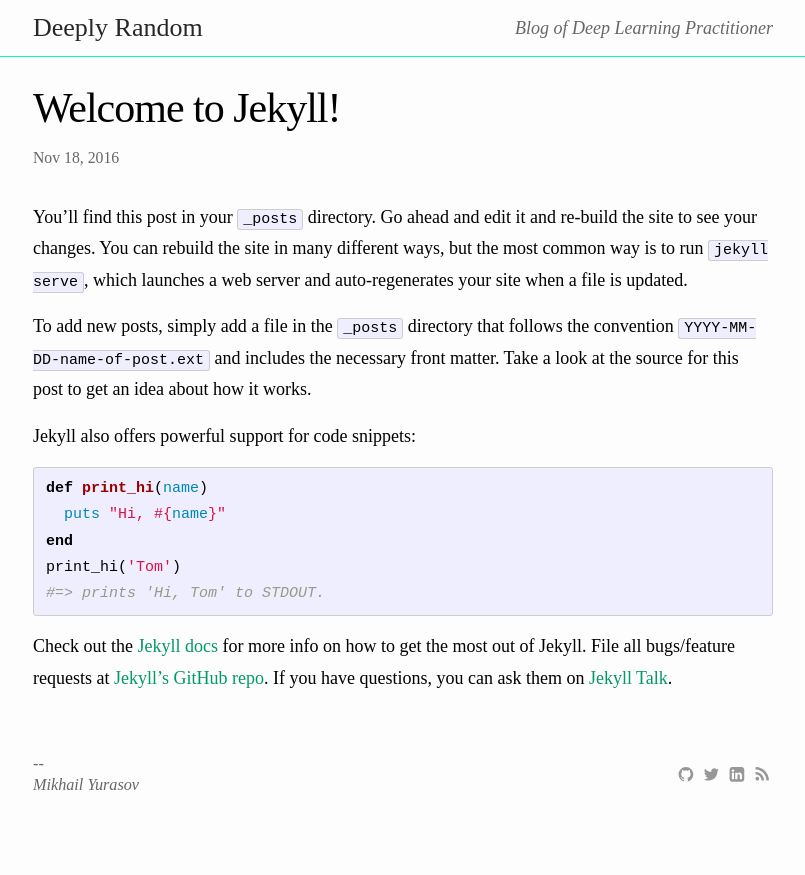
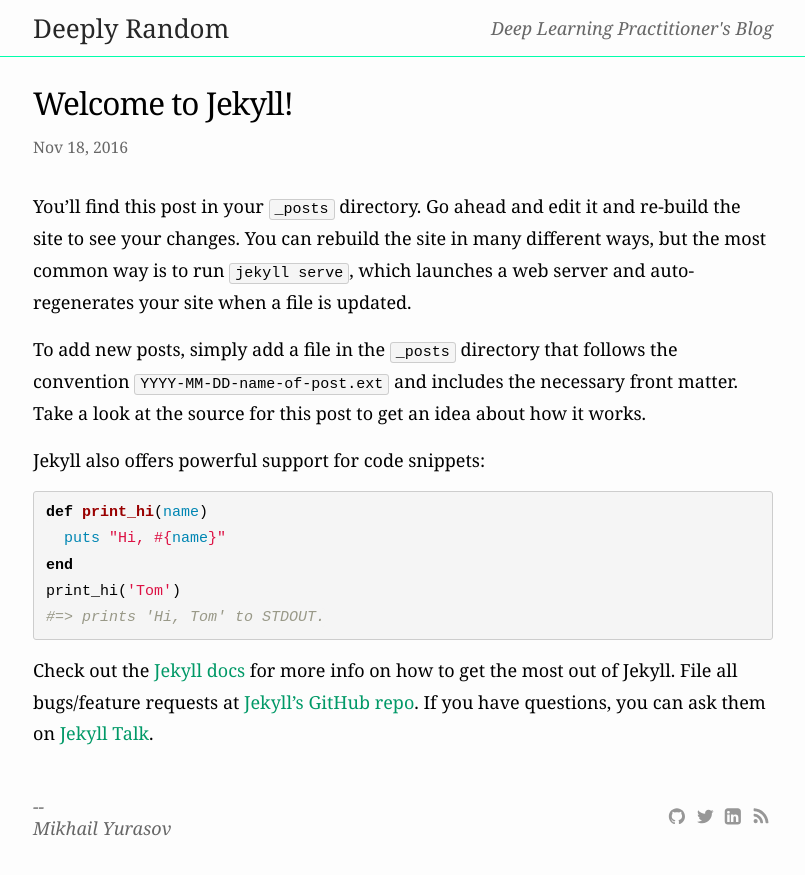
Before and after one commit to myurasov/myurasov.github.io, a Jekyll site: the page built from _posts/2016-11-18-welcome-to-jekyll.markdown, in a window 1280 px wide. Shown: the top 875 px of the page, without its empty margins (237-1042 px from the left). Built offline with Jekyll 4.4.1, drawn with Linux system fonts in a browser that asks for light colours.

Commit message:
Update styles

```diff
--- a/_includes/header.html
+++ b/_includes/header.html
@@ -2,7 +2,7 @@
 
   <div class="wrapper">
     <a class="site-title" href="{{ "/" | relative_url}}">{{ site.title | escape }}</a>
-    <span class="site-title subtitle">Blog of Deep Learning Practitioner</span>
+    <span class="site-title subtitle">Deep Learning Practitioner's Blog</span>
   </div>
 
 </header>
--- a/_sass/_base.scss
+++ b/_sass/_base.scss
@@ -132,7 +132,7 @@
   font-size: 15px;
   border: 1px solid $grey-color-light;
   border-radius: 3px;
-  background-color: #eef;
+  background-color: $code-bg;
 }
 
 code {
--- a/_sass/_layout.scss
+++ b/_sass/_layout.scss
@@ -118,7 +118,7 @@
 }
 
 .footer-col-wrapper {
-    font-size: 0.9em;
+    font-size: 1em;
     color: $grey-color;
     margin-left: -$spacing-unit / 2;
     @extend %clearfix;
@@ -183,6 +183,7 @@
  */
 .page-content {
     padding: $spacing-unit 0;
+    padding-bottom: $spacing-unit - 15px;
 }
 
 .page-heading {
@@ -215,7 +216,7 @@
 }
 
 .post-title {
-    font-size: 42px;
+    font-size: 1.75em;
     letter-spacing: -1px;
     line-height: 1;
     @include media-query($on-laptop) {
@@ -251,7 +252,7 @@
 ///
 
 .social-media-list li a {
-    $w: 20px;
+    $w: 22px;
 
     text-decoration: none;
     opacity: 0.4;
--- a/_sass/_syntax-highlighting.scss
+++ b/_sass/_syntax-highlighting.scss
@@ -6,7 +6,7 @@
   @extend %vertical-rhythm;
 
   .highlighter-rouge & {
-    background: #f5f5f5;
+    background: $code-bg;
   }
 
   .c     { color: #998; font-style: italic } // Comment
--- a/_sass/_variables.scss
+++ b/_sass/_variables.scss
@@ -1,4 +1,4 @@
-$base-font-family: "Baskerville", "Garamiond", serif !default;
+$base-font-family: "Baskerville", "Georgia", "Garamiond", serif !default;
 $base-font-size:   18px !default;
 $base-font-weight: 400 !default;
 $small-font-size:  $base-font-size * 0.875 !default;
@@ -21,3 +21,5 @@
 
 $on-palm:          600px !default;
 $on-laptop:        800px !default;
+
+$code-bg: #f5f5f5;
```
